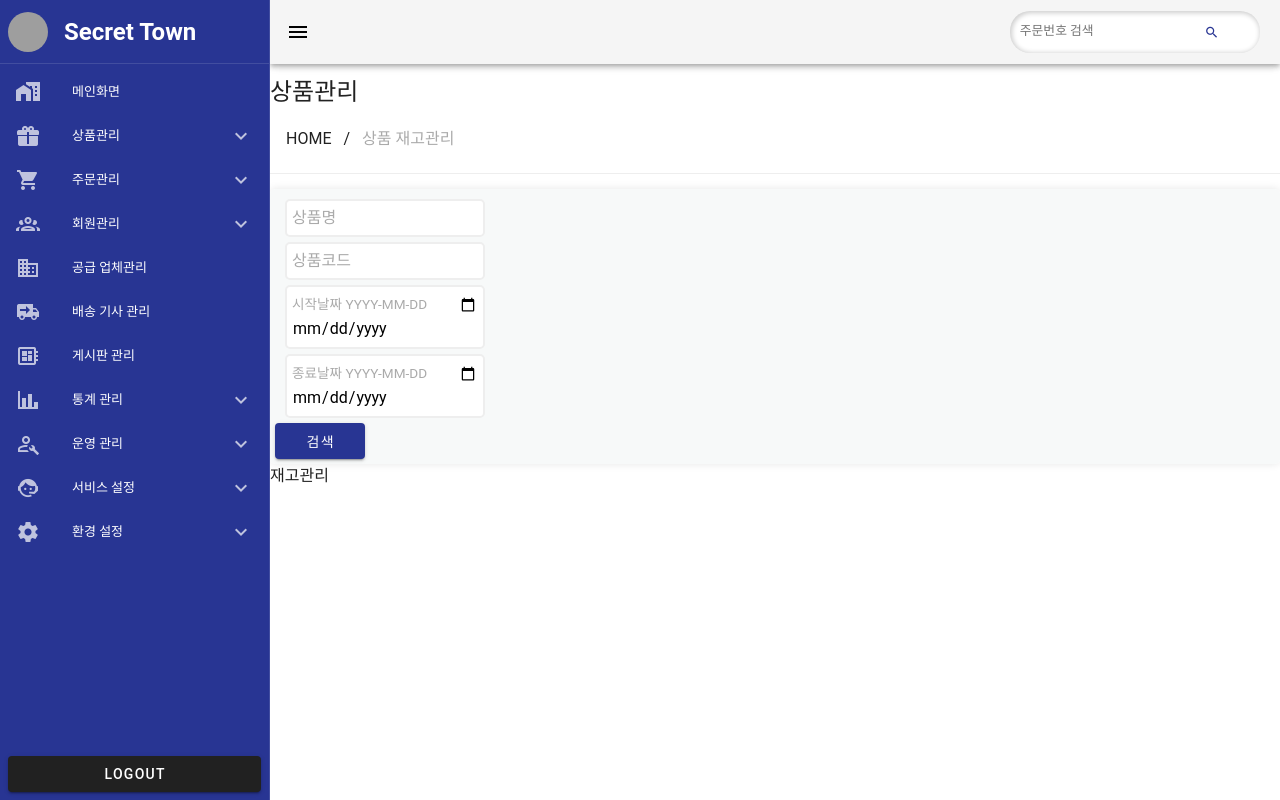
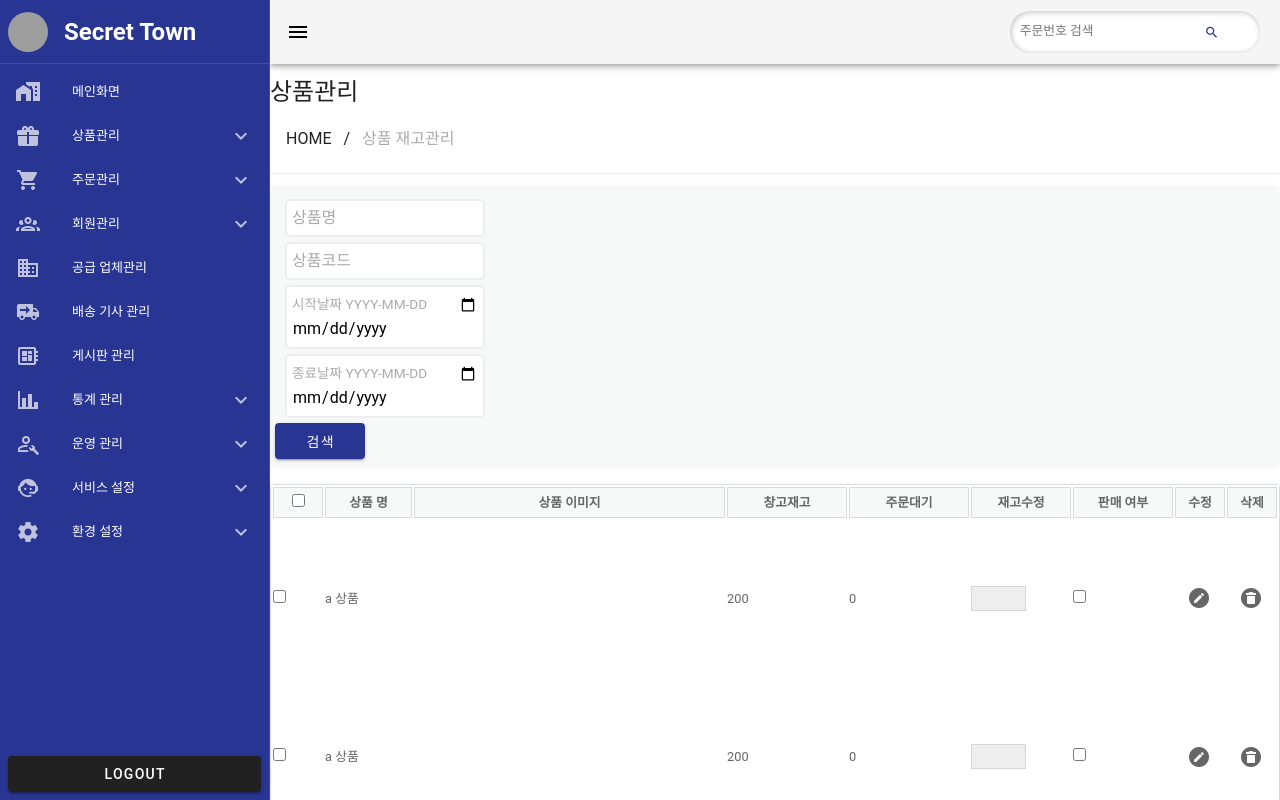
Before and after one commit to haranseok/open_market_admin, a Vue app: page /goods/inventory in a window 1280 px wide. Shown: the top 800 px of the page. Built offline with nearby package versions, Linux system fonts and the light colour scheme; grey boxes are pictures that could not be loaded.

Commit message:
재고관리 페이지 UI 구현

```diff
--- a/src/components/tables/BaseTable.vue
+++ b/src/components/tables/BaseTable.vue
@@ -4,16 +4,22 @@
       <thead>
         <tr>
           <th v-for="(th, i) in headers" :key="i">
-            {{ th }}
+            <div v-if="i === 0"><input type="checkbox" /></div>
+            <div v-else>{{ th }}</div>
           </th>
         </tr>
       </thead>
       <tbody>
         <template v-for="(row, i) in list" :key="i">
           <tr>
+            <td class="small"><input type="checkbox" /></td>
             <slot name="list" :row="row"></slot>
-            <td><v-btn icon="mdi-pencil-circle" variant="text"></v-btn></td>
-            <td><v-btn icon="mdi-delete-circle" variant="text"></v-btn></td>
+            <td class="small">
+              <v-btn icon="mdi-pencil-circle" variant="text"></v-btn>
+            </td>
+            <td class="small">
+              <v-btn icon="mdi-delete-circle" variant="text"></v-btn>
+            </td>
           </tr>
         </template>
       </tbody>
@@ -43,16 +49,8 @@ table {
       text-transform: uppercase;
     }
   }
-  tbody {
-    td {
-      padding: 5px;
-      text-align: center;
-      border: 1px solid #dbdbdb;
-      &:nth-child(11),
-      &:nth-child(12) {
-        width: 50px;
-      }
-    }
+  .small {
+    width: 50px;
   }
 }
 </style>
--- a/src/pages/goods/GoodsList.vue
+++ b/src/pages/goods/GoodsList.vue
@@ -1,7 +1,7 @@
 <template>
   <div class="container">
     <h4>총 &lpar; {{ items.length }} 건 &rpar;</h4>
-    <v-card>
+    <v-card class="base-table">
       <!-- <Table :headers="th" :items="items" /> -->
       <BaseTable :headers="th" :list="items">
         <template #list="{ row }">
@@ -33,6 +33,7 @@ import { ref } from "vue";
 // import Table from "@/components/tables/DefaultTable.vue";
 import BaseTable from "@/components/tables/BaseTable.vue";
 const th = ref([
+  "전체선택",
   "상품 id",
   "store",
   "대표 이미지",
@@ -96,17 +97,4 @@ const items = ref([
     color: #7c7c7c;
   }
 }
-td {
-  padding: 5px;
-  text-align: center;
-  border: 1px solid #dbdbdb;
-  &:nth-child(11),
-  &:nth-child(12) {
-    width: 50px;
-  }
-  img {
-    width: 60px;
-    background: rgb(208, 231, 238);
-  }
-}
 </style>
--- a/src/pages/goods/Inventory.vue
+++ b/src/pages/goods/Inventory.vue
@@ -1,9 +1,84 @@
 <template>
-  <div>재고관리</div>
+  <div class="container">
+    <v-card class="base-table">
+      <BaseTable :headers="th" :list="items" class="table">
+        <template #list="{ row }">
+          <td>{{ row.goodsName }}</td>
+          <td>
+            <img
+              src="@/assets/images/exclude.png"
+              alt=""
+              v-if="row.img === ''"
+            />
+            <img :src="row.img" alt="" v-else />
+          </td>
+          <td class="num">{{ row.storage }}</td>
+          <td class="num">{{ row.oders }}</td>
+          <td class="oders"><input type="text" /></td>
+          <td class="checkbox"><input type="checkbox" /></td>
+        </template>
+      </BaseTable>
+    </v-card>
+  </div>
 </template>
 
-<script>
-export default {};
+<script lang="ts" setup>
+import { ref } from "vue";
+import BaseTable from "@/components/tables/BaseTable.vue";
+
+const th = ref([
+  "전체선택",
+  "상품 명",
+  "상품 이미지",
+  "창고재고",
+  "주문대기",
+  "재고수정",
+  "판매 여부",
+  "수정",
+  "삭제",
+]);
+
+const items = ref([
+  {
+    goodsName: "a 상품",
+    img: "",
+    oders: 0,
+    storage: 200,
+  },
+  {
+    goodsName: "a 상품",
+    img: "",
+    oders: 0,
+    storage: 200,
+  },
+  {
+    goodsName: "a 상품",
+    img: "",
+    oders: 0,
+    storage: 200,
+  },
+]);
 </script>
 
-<style lang="scss" scoped></style>
+<style lang="scss" scoped>
+.container {
+  margin: 2% 0;
+  .base-table {
+    .oders {
+      width: 100px;
+      input {
+        width: 55%;
+        padding: 2px 5px;
+        border: 1px solid #d6d6d6;
+        background: #eee;
+      }
+    }
+    .num {
+      width: 120px;
+    }
+    .checkbox {
+      width: 100px;
+    }
+  }
+}
+</style>
--- a/src/styles/settings.scss
+++ b/src/styles/settings.scss
@@ -32,6 +32,17 @@ ul {
   background: #fafafa;
 }
 
+.base-table {
+  td {
+    padding: 5px;
+    text-align: center;
+    border: 1px solid #dbdbdb;
+    img {
+      width: 60px;
+      background: rgb(208, 231, 238);
+    }
+  }
+}
 /** display **/
 
 .inner-container {
```
